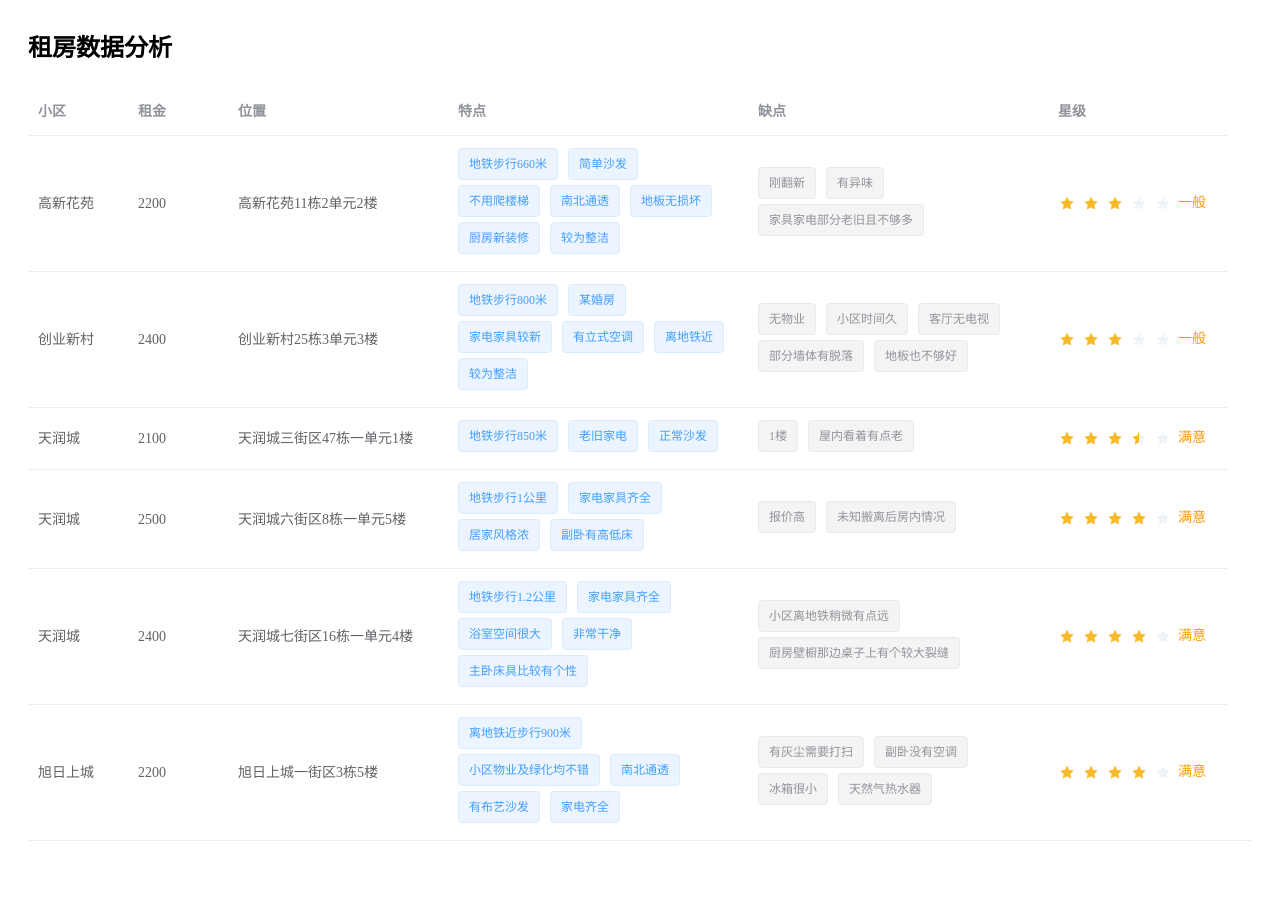
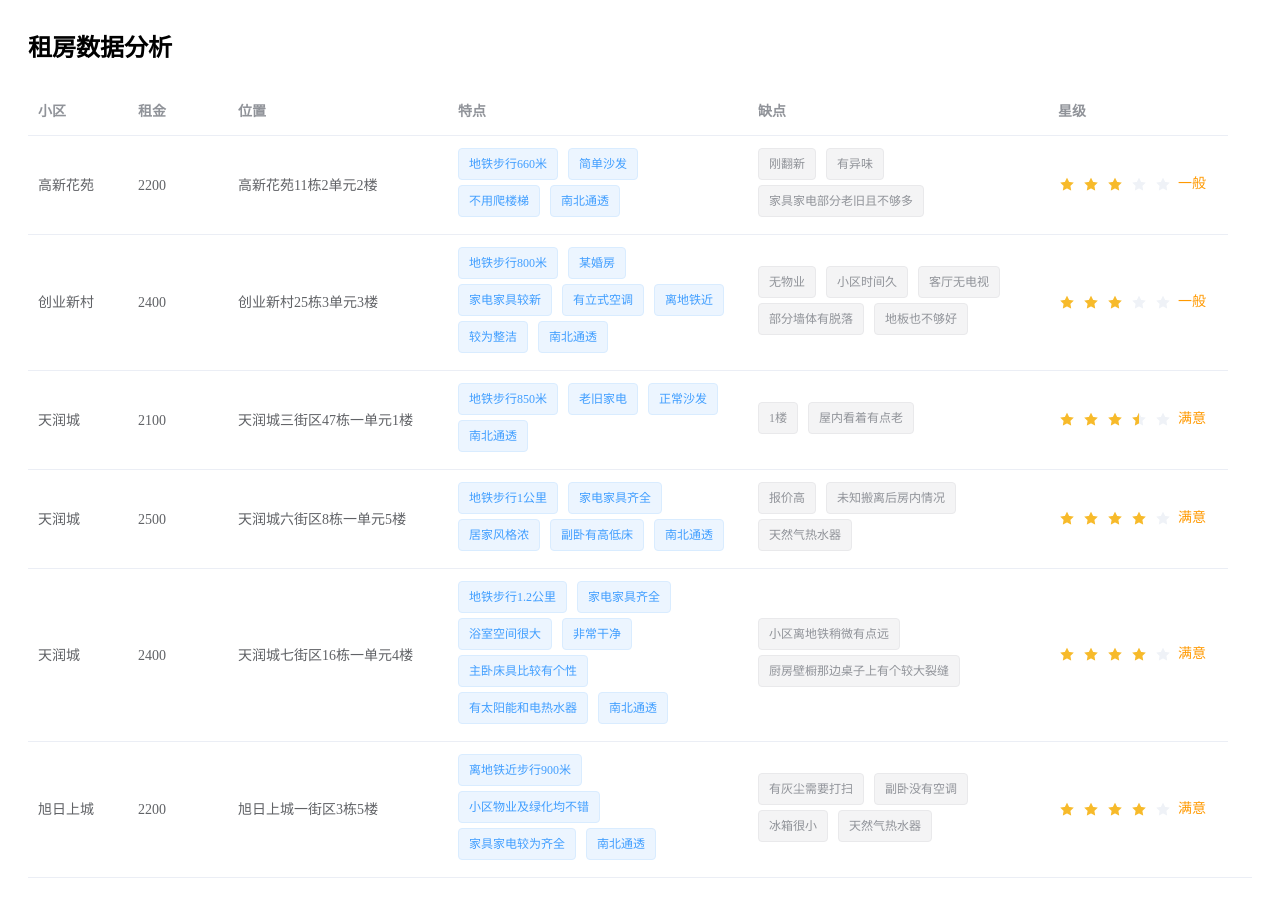
Before and after one commit to asingingfish/valkyrie, a Vue app: page / in a window 1280 px wide. Shown: the top 898 px of the page. Before the commit the page ends 869 px from the top, so only its background shows below. Built offline with nearby package versions, Linux system fonts and the light colour scheme.

Commit message:
update data

```diff
--- a/src/data/rent.js
+++ b/src/data/rent.js
@@ -5,7 +5,7 @@ const rent = [
         village: "高新花苑",
         rental: "2200",
         location: "高新花苑11栋2单元2楼",
-        feature: ["地铁步行660米", "简单沙发", "不用爬楼梯", "南北通透", "地板无损坏", "厨房新装修", "较为整洁"],
+        feature: ["地铁步行660米", "简单沙发", "不用爬楼梯", "南北通透"],
         bug: ["刚翻新", "有异味", "家具家电部分老旧且不够多"],
         rate: 3
     },
@@ -13,7 +13,7 @@ const rent = [
         village: "创业新村",
         rental: "2400",
         location: "创业新村25栋3单元3楼",
-        feature: ["地铁步行800米", "某婚房", "家电家具较新", "有立式空调", "离地铁近", "较为整洁"],
+        feature: ["地铁步行800米", "某婚房", "家电家具较新", "有立式空调", "离地铁近", "较为整洁", "南北通透"],
         bug: ["无物业", "小区时间久", "客厅无电视", "部分墙体有脱落", "地板也不够好"],
         rate: 3
     },
@@ -21,7 +21,7 @@ const rent = [
         village: "天润城",
         rental: "2100",
         location: "天润城三街区47栋一单元1楼",
-        feature: ["地铁步行850米", "老旧家电", "正常沙发"],
+        feature: ["地铁步行850米", "老旧家电", "正常沙发", "南北通透"],
         bug: ["1楼", "屋内看着有点老"],
         rate: 3.5
     },
@@ -29,15 +29,15 @@ const rent = [
         village: "天润城",
         rental: "2500",
         location: "天润城六街区8栋一单元5楼",
-        feature: ["地铁步行1公里", "家电家具齐全", "居家风格浓", "副卧有高低床"],
-        bug: ["报价高", "未知搬离后房内情况"],
+        feature: ["地铁步行1公里", "家电家具齐全", "居家风格浓", "副卧有高低床", "南北通透"],
+        bug: ["报价高", "未知搬离后房内情况", "天然气热水器"],
         rate: 4
     },
     {
         village: "天润城",
         rental: "2400",
         location: "天润城七街区16栋一单元4楼",
-        feature: ["地铁步行1.2公里", "家电家具齐全", "浴室空间很大","非常干净", "主卧床具比较有个性"],
+        feature: ["地铁步行1.2公里", "家电家具齐全", "浴室空间很大","非常干净", "主卧床具比较有个性", "有太阳能和电热水器", "南北通透"],
         bug: ["小区离地铁稍微有点远", "厨房壁橱那边桌子上有个较大裂缝"],
         rate: 4
     },
@@ -45,7 +45,7 @@ const rent = [
         village: "旭日上城",
         rental: "2200",
         location: "旭日上城一街区3栋5楼",
-        feature: ["离地铁近步行900米", "小区物业及绿化均不错", "南北通透", "有布艺沙发", "家电齐全"],
+        feature: ["离地铁近步行900米", "小区物业及绿化均不错", "家具家电较为齐全", "南北通透"],
         bug: ["有灰尘需要打扫", "副卧没有空调", "冰箱很小", "天然气热水器"],
         rate: 4
     },
```
